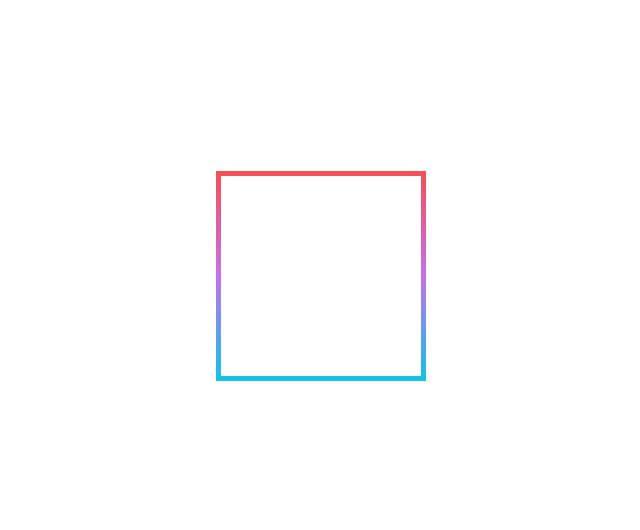
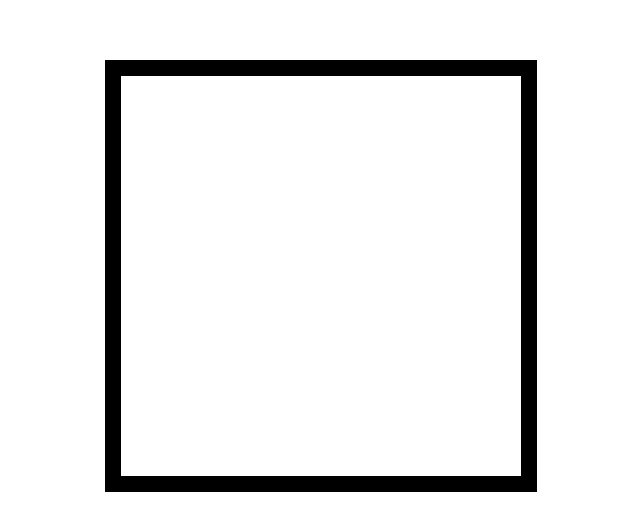
Before and after one commit to mddranasinghe/Test-host, a plain HTML site: page index.html in a window 1280 px wide. Shown: the part 124-654 px from the top of the page, without its empty margins (319-959 px from the left). Drawn offline with Linux system fonts and the light colour scheme.

Commit message:
Update index.html

```diff
--- a/index.html
+++ b/index.html
@@ -11,9 +11,7 @@
       }
       #a {
         --angle: 0deg;
-        width: 200px;
-        height: 200px;
-        border: 5px solid;
+
         border-image: linear-gradient(var(--angle), #12c2e9, #c471ed, #f64f59) 1;
         animation: 5s rotate linear infinite;
       }
@@ -33,6 +31,8 @@
     <title>Document</title>
 </head>
 <body>
-    <div id="a"></div>
+    <div id="a" style=" width: 50vmin;
+        height: 50vmin;
+        border: 1rem solid;"></div>
 </body>
 </html>
```
